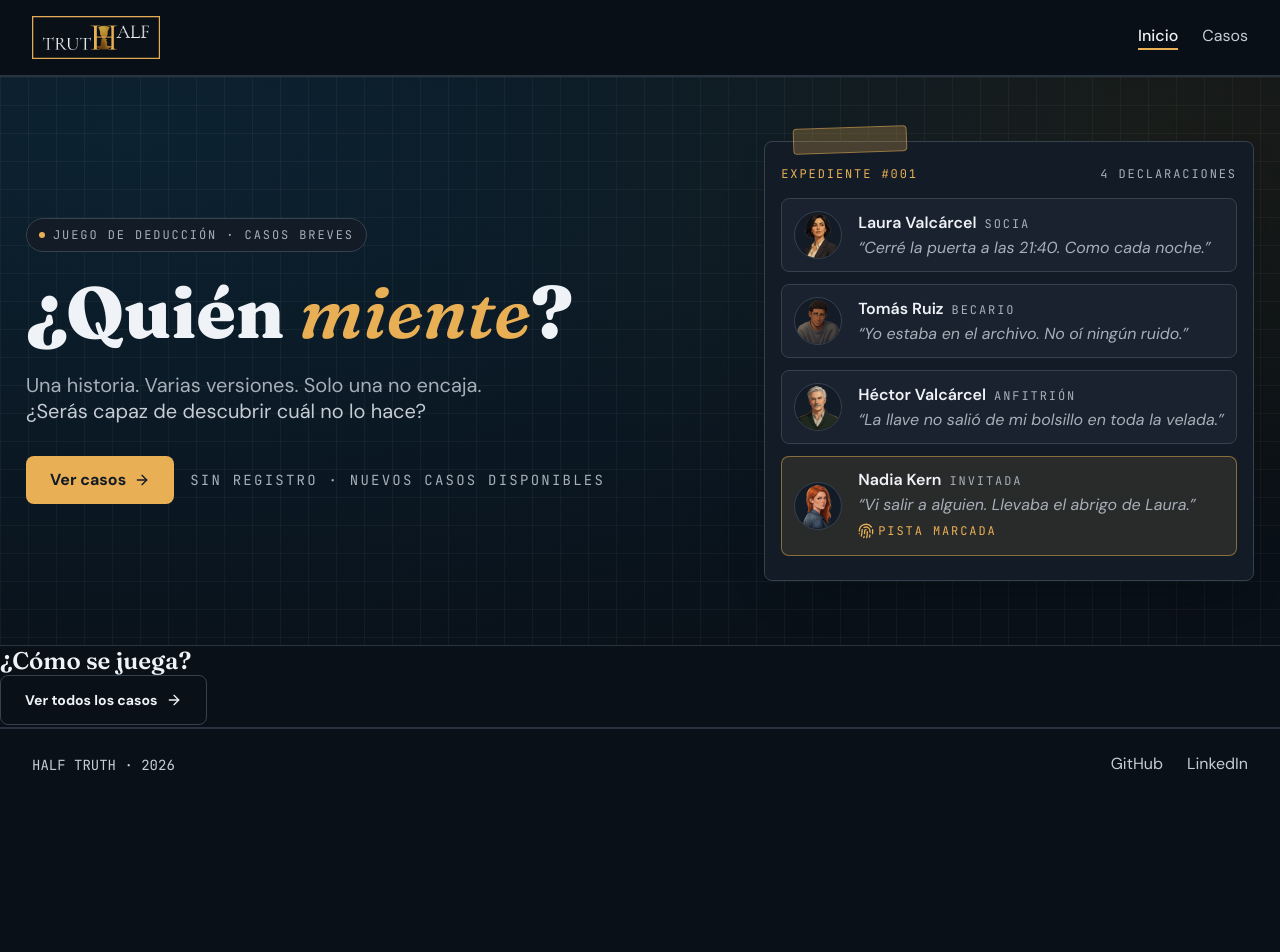
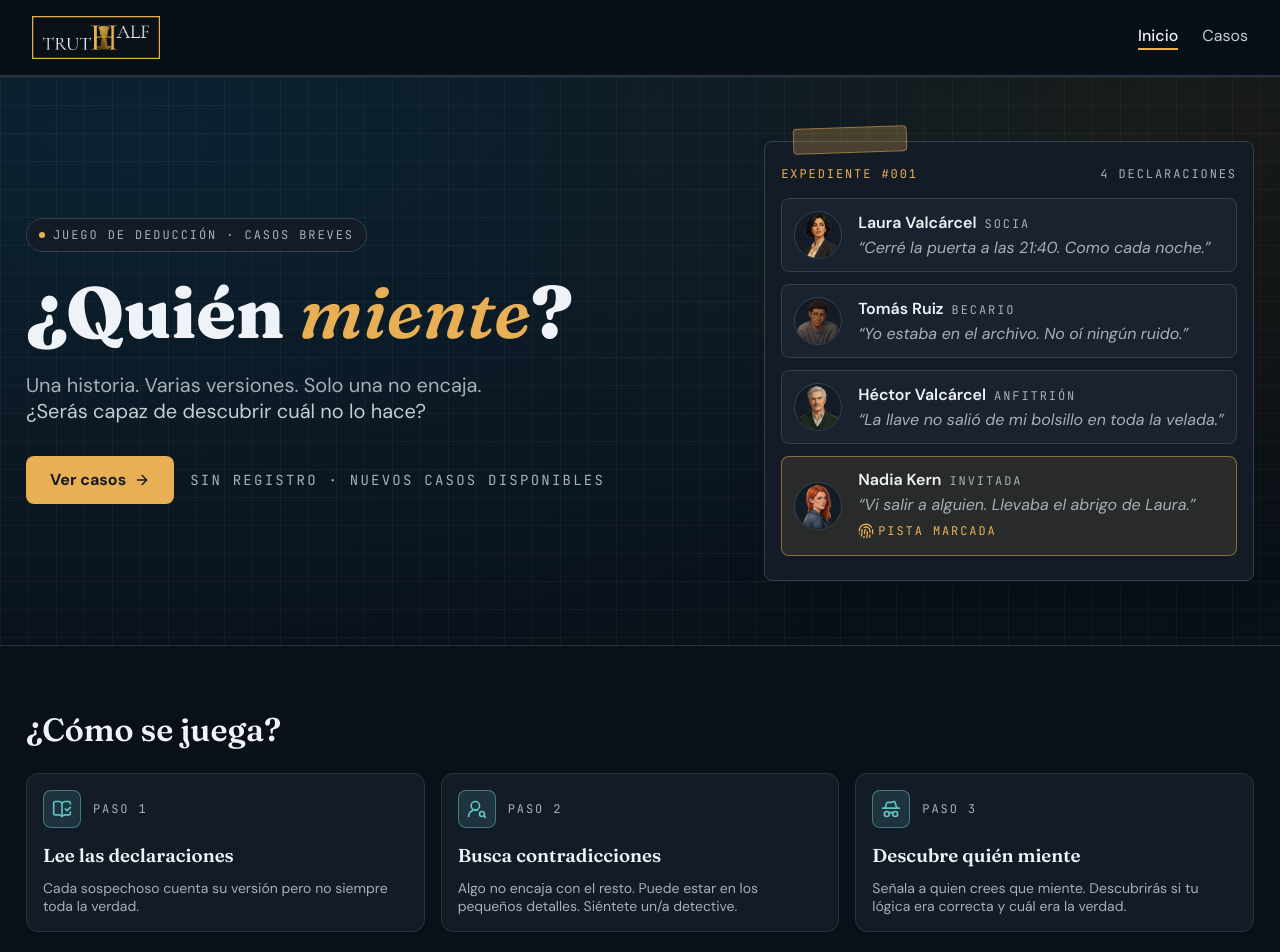
Before and after one commit to CrisOnWeb/Half-Truth, a React (Vite) app: page /#/ in a window 1280 px wide. Shown: the top 952 px of the page. Before the commit the page ends 800 px from the top, so only its background shows below. Built offline with nearby package versions, Linux system fonts and the light colour scheme.

Commit message:
Add gameplay section.

```diff
--- a/src/pages/HomePage/HomePage.scss
+++ b/src/pages/HomePage/HomePage.scss
@@ -151,3 +151,72 @@
     }
   }
 }
+
+.gameplay {
+  padding-block: var(--space-section);
+  padding-inline: var(--space-xl);
+  border-bottom: 1px solid var(--color-border);
+
+  &__title {
+    margin-bottom: var(--space-xl);
+    font-size: var(--font-size-xxl);
+  }
+
+  &__cards {
+    display: grid;
+    gap: var(--space-lg);
+    padding: 0;
+    list-style-type: none;
+
+    @media (width > 768px) {
+      grid-template-columns: repeat(3, 1fr);
+    }
+  }
+
+  &__card {
+    padding: var(--font-size-md);
+    border: 1px solid var(--color-border);
+    border-radius: var(--radius-lg);
+    background-color: var(--color-surface);
+  }
+
+  &__step {
+    display: flex;
+    align-items: center;
+    gap: var(--space-md);
+
+    &-icon {
+      display: flex;
+      align-items: center;
+      justify-content: center;
+      padding: var(--space-sm);
+      color: var(--color-secondary);
+      border: 1px solid
+        color-mix(in oklab, var(--color-secondary) 50%, transparent);
+      border-radius: var(--radius-md);
+      background-color: color-mix(
+        in oklab,
+        var(--color-secondary) 15%,
+        transparent
+      );
+    }
+
+    &-text {
+      font-family: var(--font-mono);
+      font-size: var(--font-size-xs);
+      color: var(--color-text-muted);
+      text-transform: uppercase;
+      letter-spacing: 0.16em;
+    }
+  }
+
+  &__heading {
+    margin-top: var(--space-lg);
+    margin-bottom: var(--space-md);
+  }
+
+  &__text {
+    color: var(--color-text-muted);
+    font-size: var(--font-size-sm);
+  }
+}
--- a/src/pages/HomePage/HomePage.tsx
+++ b/src/pages/HomePage/HomePage.tsx
@@ -5,6 +5,8 @@ import type { Character } from '../../data/types';
 import Eyebrow from '../../components/Eyebrow/Eyebrow';
 import Button from '../../components/Button/Button';
 import StatementPreview from '../../components/StatementPreview/StatementPreview';
+
+import { BookOpenCheck, UserRoundSearch, HatGlasses } from 'lucide-react';
 
 type FeaturedStatement = {
   character: Character;
@@ -98,7 +100,53 @@ const HomePage = () => {
       </section>
 
       <section className="gameplay">
-        <h2 className="gameplay__title">¿Cómo se juega?</h2>
+        <div className="gameplay__inner central-column">
+          <h2 className="gameplay__title">¿Cómo se juega?</h2>
+
+          <ol className="gameplay__cards">
+            <li className="gameplay__card">
+              <div className="gameplay__step">
+                <span className="gameplay__step-icon" aria-hidden="true">
+                  <BookOpenCheck size={20} />
+                </span>
+                <p className="gameplay__step-text">paso 1</p>
+              </div>
+              <h3 className="gameplay__heading">Lee las declaraciones</h3>
+              <p className="gameplay__text">
+                Cada sospechoso cuenta su versión pero no siempre toda la
+                verdad.
+              </p>
+            </li>
+
+            <li className="gameplay__card">
+              <div className="gameplay__step">
+                <span className="gameplay__step-icon" aria-hidden="true">
+                  <UserRoundSearch size={20} />
+                </span>
+                <p className="gameplay__step-text">paso 2</p>
+              </div>
+              <h3 className="gameplay__heading">Busca contradicciones</h3>
+              <p className="gameplay__text">
+                Algo no encaja con el resto. Puede estar en los pequeños
+                detalles. Siéntete un/a detective.
+              </p>
+            </li>
+
+            <li className="gameplay__card">
+              <div className="gameplay__step">
+                <span className="gameplay__step-icon" aria-hidden="true">
+                  <HatGlasses size={20} />
+                </span>
+                <p className="gameplay__step-text">paso 3</p>
+              </div>
+              <h3 className="gameplay__heading">Descubre quién miente</h3>
+              <p className="gameplay__text">
+                Señala a quien crees que miente. Descubrirás si tu lógica era
+                correcta y cuál era la verdad.
+              </p>
+            </li>
+          </ol>
+        </div>
       </section>
 
       <Button to="/cases" variant="secondary">
```
